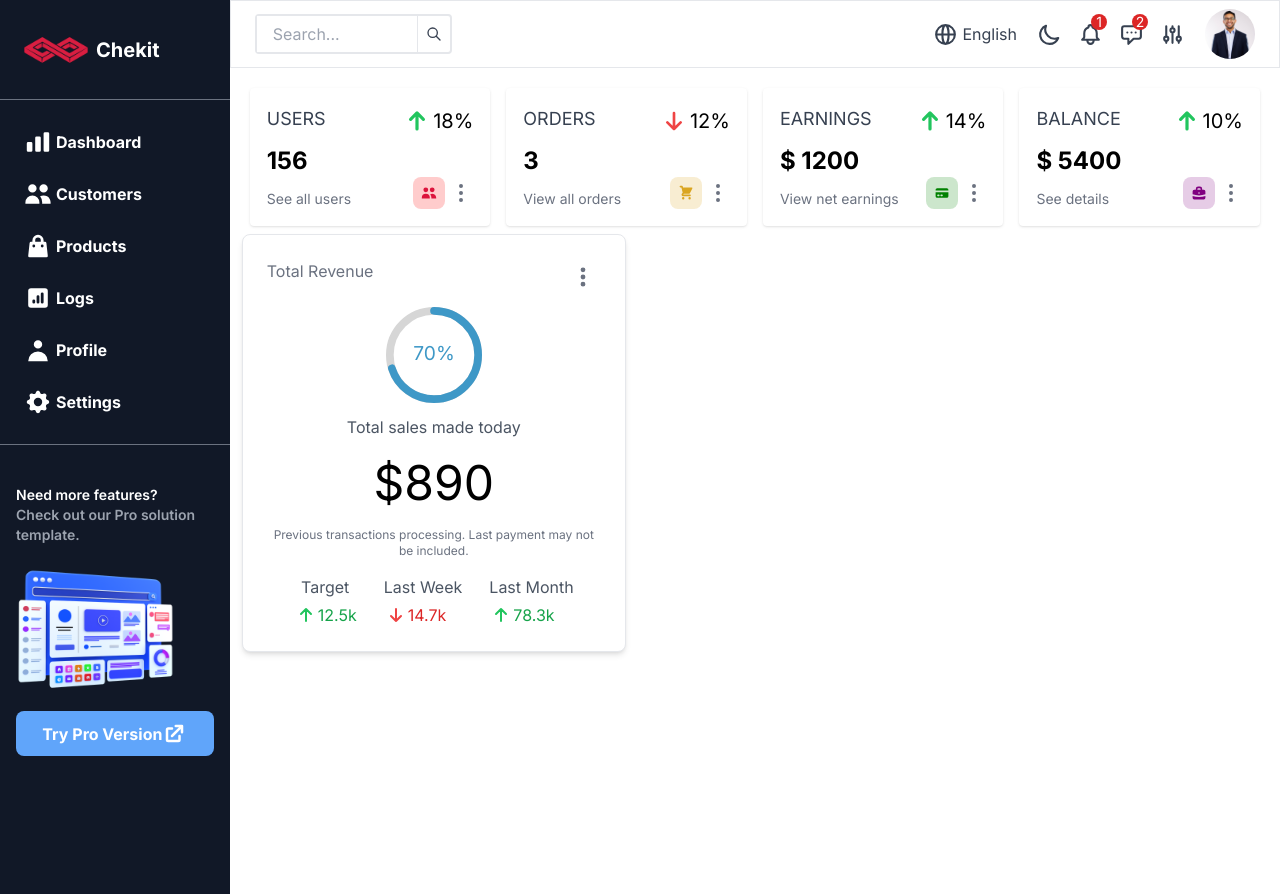
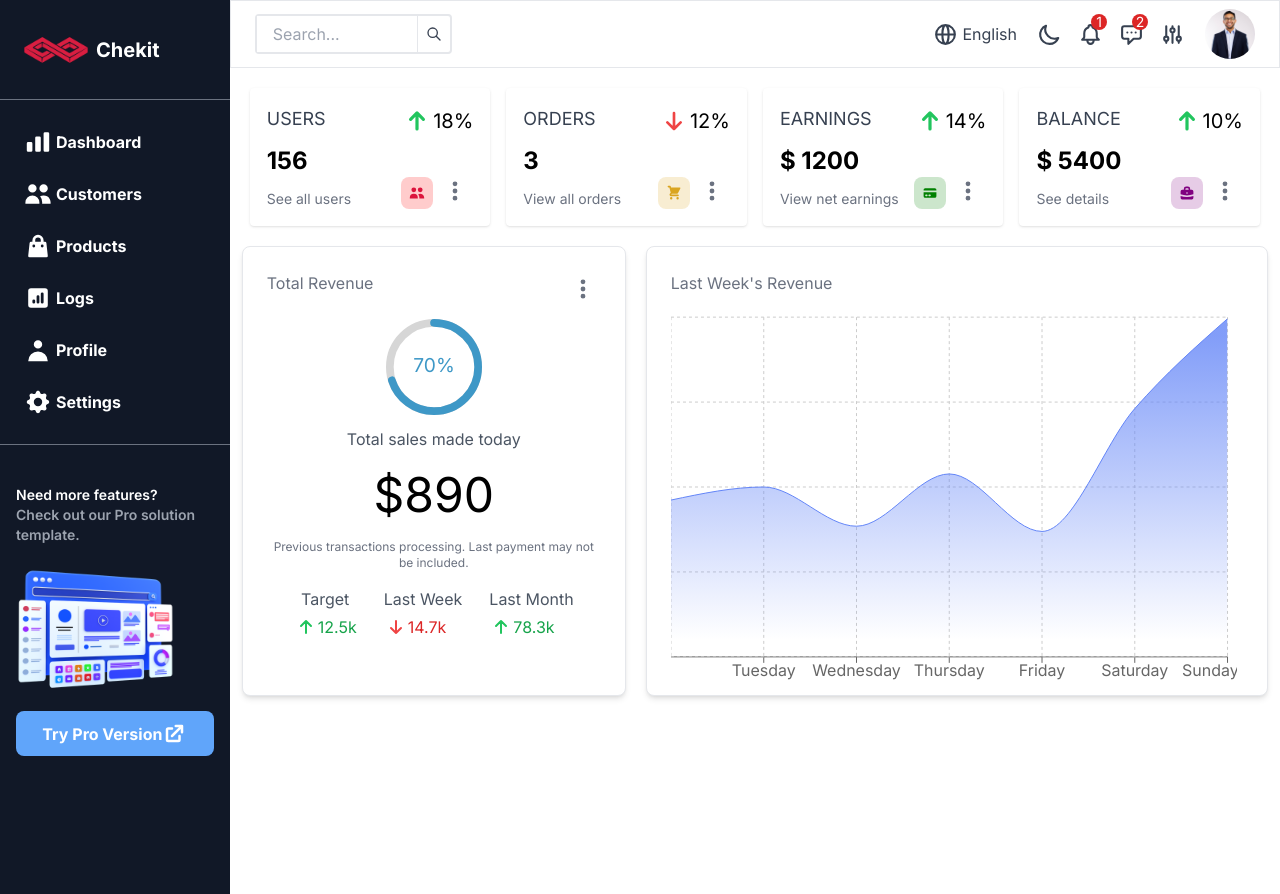
Before and after one commit to KaiWritesCode/react-dashboard, a React (Create React App) app: page / in a window 1280 px wide. Built offline with nearby package versions, Linux system fonts and the light colour scheme.

Commit message:
Installed rechart and implement the component to home component

```diff
--- a/package.json
+++ b/package.json
@@ -8,8 +8,10 @@
     "@testing-library/react": "^13.2.0",
     "@testing-library/user-event": "^13.5.0",
     "react": "^18.1.0",
+    "react-circular-progressbar": "^2.0.4",
     "react-dom": "^18.1.0",
     "react-scripts": "5.0.1",
+    "recharts": "^2.1.10",
     "typescript": "^4.6.4",
     "web-vitals": "^2.1.4"
   },
--- a/src/components/Chart.tsx
+++ b/src/components/Chart.tsx
@@ -1,7 +1,39 @@
-import React from "react";
+import React from 'react'
+import { AreaChart, Area, XAxis, YAxis, CartesianGrid, Tooltip, ResponsiveContainer } from 'recharts';
+import "../App.css"
 
-function Chart() {
-  return <div>Chart</div>;
+export default function Chart() {
+
+  const data = [
+    { day: "Monday", total: 1200 },
+    { day: "Tuesday", total: 1300 },
+    { day: "Wednesday", total: 1000 },
+    { day: "Thursday", total: 1400 },
+    { day: "Friday", total: 960 },
+    { day: "Saturday", total: 1900 },
+    { day: "Sunday", total: 2588 },
+  ]
+
+  return (
+    <div className=" bg-white rounded-lg border border-gray-200 h-[450px] shadow-md w-full flex-1 p-6">
+      <div className='text-gray-500 mb-3'>Last Week's Revenue</div>
+      <ResponsiveContainer width="99%" height={380} >
+        <AreaChart width={730} height={250} data={data}
+          margin={{ top: 10, right: 10, left: 0, bottom: 0 }}>
+          <defs>
+            <linearGradient id="colorUv" x1="0" y1="0" x2="0" y2="1">
+              <stop offset="5%" stopColor="#6385f7" stopOpacity={0.8} />
+              <stop offset="95%" stopColor="#6385f7" stopOpacity={0} />
+            </linearGradient>
+
+          </defs>
+          <XAxis dataKey="day" />
+          <CartesianGrid strokeDasharray="3 3" />
+          <Tooltip />
+          <Area type="monotone" dataKey="total" stroke="#6385f7" fillOpacity={1} fill="url(#colorUv)" />
+        </AreaChart>
+
+      </ResponsiveContainer>
+    </div >
+  )
 }
-
-export default Chart;
--- a/src/components/Statbox.tsx
+++ b/src/components/Statbox.tsx
@@ -89,10 +89,8 @@ export default function Statbox({ type }: any) {
                         <div style={data.iconStyles} className='p-2 bg-purple-400 rounded-lg mr-1 self-end'>
                             {data.icon}
                         </div>
-                        <button className="text-gray-500 hover:text-gray-900">
-                            <svg xmlns="http://www.w3.org/2000/svg" className="h-6 w-6" fill="none" viewBox="0 0 24 24" stroke="currentColor">
-                                <path strokeLinecap="round" strokeLinejoin="round" strokeWidth="2" d="M12 5v.01M12 12v.01M12 19v.01M12 6a1 1 0 110-2 1 1 0 010 2zm0 7a1 1 0 110-2 1 1 0 010 2zm0 7a1 1 0 110-2 1 1 0 010 2z" />
-                            </svg>
+                        <button id="dropdownButton" data-dropdown-toggle="dropdown" className="hidden sm:inline-block text-gray-500 dark:text-gray-400 hover:bg-gray-100  focus:ring-gray-200  rounded-lg text-sm p-1.5" type="button">
+                            <svg className="w-6 h-6" fill="currentColor" viewBox="0 0 20 20" xmlns="http://www.w3.org/2000/svg"><path d="M10 6a2 2 0 110-4 2 2 0 010 4zM10 12a2 2 0 110-4 2 2 0 010 4zM10 18a2 2 0 110-4 2 2 0 010 4z"></path></svg>
                         </button>
                     </div>
                 </div>
--- a/src/pages/Home.tsx
+++ b/src/pages/Home.tsx
@@ -4,6 +4,7 @@ import Navigation from "../components/Navigation";
 import Sidebar from "../components/sidebar/Sidebar";
 import Statbox from "../components/Statbox"
 import { MenuIcon } from "@heroicons/react/solid";
+import Chart from "../components/Chart"
 import Revenue from "../components/Revenue";
 
 function Home() {
@@ -29,8 +30,9 @@ function Home() {
             <Statbox type="earning" />
             <Statbox type="balance" />
           </div>
-          <div>
+          <div className="flex-col mt-3 h-full gap-5 flex lg:flex-row">
             <Revenue />
+            <Chart />
           </div>
         </main>
         <div className={`${`w-full xl:bg-transparent fixed h-full top-0 left-0 bottom-0 pointer-events-none opacity-50`}
```
Also changed, not shown: src/components/Revenue.tsx (+0 -11 lines), 1 other file (tests, documents, lock files or other folders).
